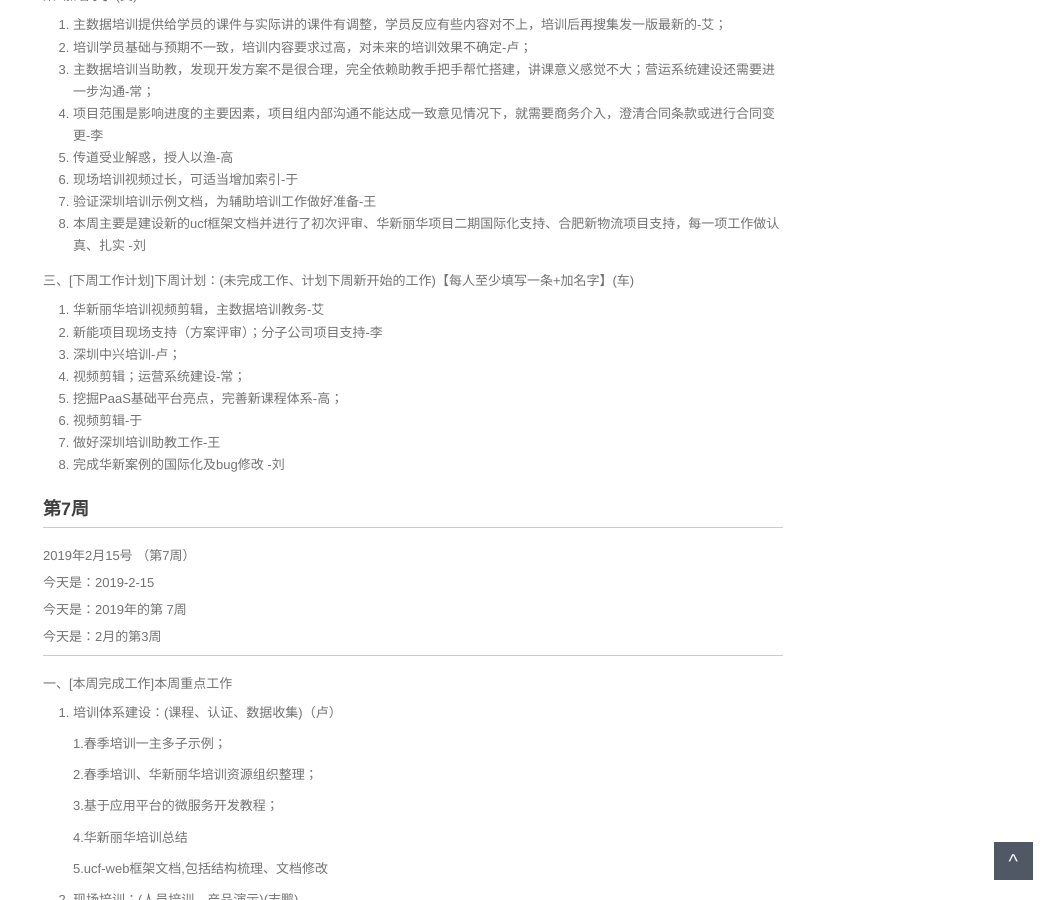
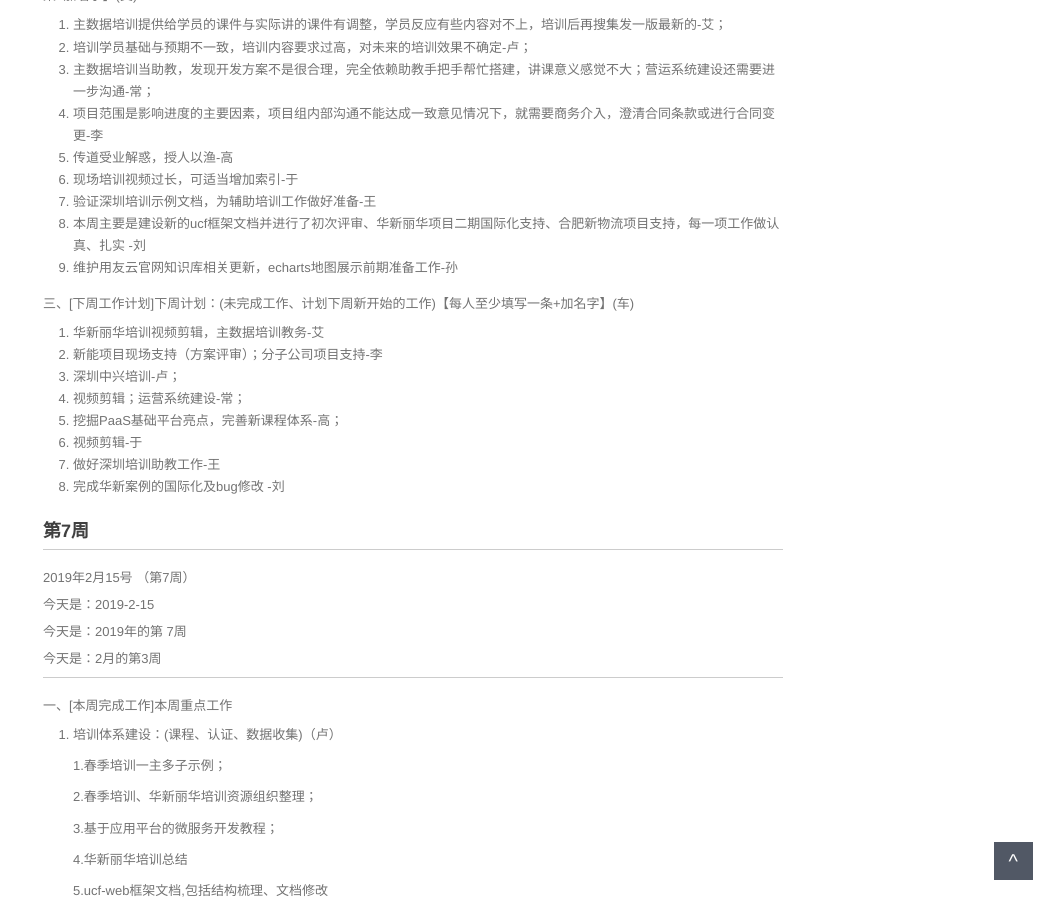
Before and after one commit to walllFlower/blog, a Jekyll site: the page built from _posts/2018-07-17-day_report_cxz.md, in a window 1280 px wide and 900 px high, scrolled down 1332 px. Shown: the whole window, without its empty margins (227-1280 px from the left). Built offline with Jekyll 4.4.1, drawn with Linux system fonts in a browser that asks for light colours; comment, search, counter and statistics services are not loaded.

Commit message:
Update 2018-07-17-day_report_cxz.md

```diff
--- a/_posts/2018-07-17-day_report_cxz.md
+++ b/_posts/2018-07-17-day_report_cxz.md
@@ -80,6 +80,7 @@ categories: 技术运营工作周报
 6. 现场培训视频过长，可适当增加索引-于
 7. 验证深圳培训示例文档，为辅助培训工作做好准备-王
 8. 本周主要是建设新的ucf框架文档并进行了初次评审、华新丽华项目二期国际化支持、合肥新物流项目支持，每一项工作做认真、扎实 -刘
+9. 维护用友云官网知识库相关更新，echarts地图展示前期准备工作-孙
 
 三、[下周工作计划]下周计划：(未完成工作、计划下周新开始的工作)【每人至少填写一条+加名字】(车)
 
```
